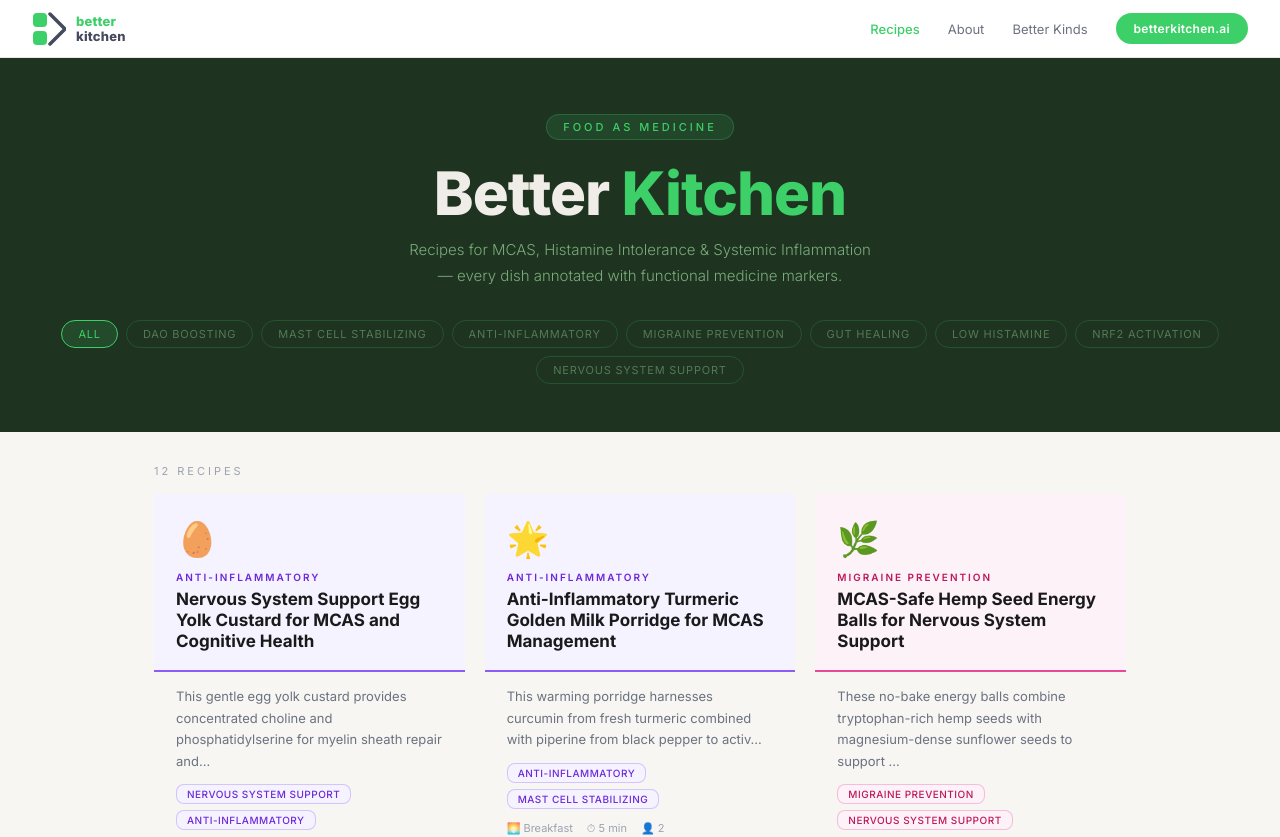
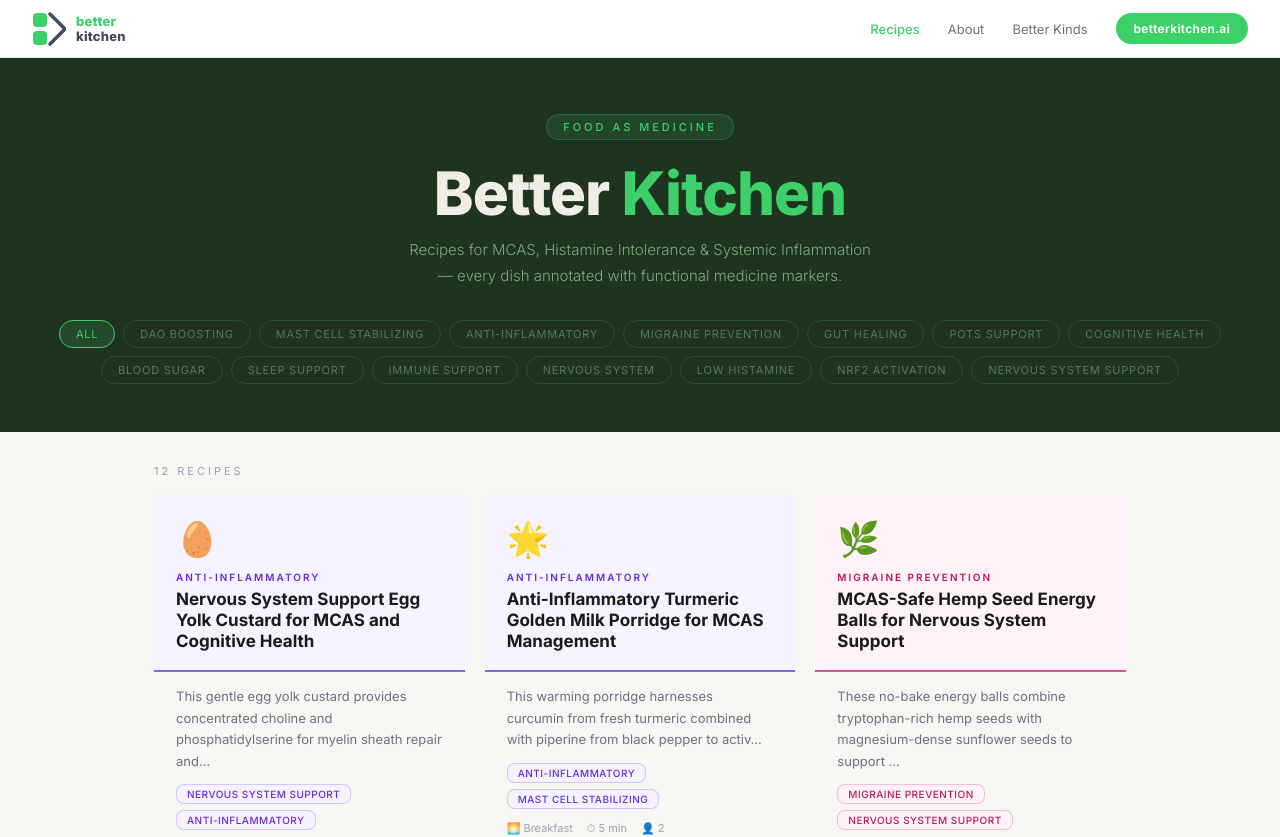
Before and after one commit to SamRadOfficial/better-kitchen, a Next.js app: page / in a window 1280 px wide. Shown: the top 837 px of the page. Built offline with nearby package versions, Linux system fonts and the light colour scheme.

Commit message:
feat: add 6 new condition categories with colours

```diff
--- a/components/RecipeDetail.js
+++ b/components/RecipeDetail.js
@@ -8,6 +8,12 @@ export const CAT = {
   'Migraine Prevention':   { bg: '#fdf2f8', accent: '#be185d', dot: '#ec4899' },
   'Gut Healing':           { bg: '#fffbeb', accent: '#b45309', dot: '#f59e0b' },
   'Anti-Inflammatory':     { bg: '#f5f3ff', accent: '#6d28d9', dot: '#8b5cf6' },
+  'POTS Support':          { bg: '#fff1f0', accent: '#c2410c', dot: '#f97316' },
+  'Cognitive Health':      { bg: '#f0f4ff', accent: '#3730a3', dot: '#6366f1' },
+  'Blood Sugar':           { bg: '#fef9ee', accent: '#92400e', dot: '#d97706' },
+  'Sleep Support':         { bg: '#f5f0ff', accent: '#6b21a8', dot: '#a855f7' },
+  'Immune Support':        { bg: '#ecfdf5', accent: '#065f46', dot: '#10b981' },
+  'Nervous System':        { bg: '#f0fafe', accent: '#0e7490', dot: '#06b6d4' },
 };
 
 export const MEAL_ICONS = {
--- a/pages/index.js
+++ b/pages/index.js
@@ -7,8 +7,14 @@ import Layout from '../components/Layout';
 import { CAT, MEAL_ICONS } from '../components/RecipeDetail';
 
 const TAGS = [
-  'All','DAO Boosting','Mast Cell Stabilizing','Anti-Inflammatory',
-  'Migraine Prevention','Gut Healing','Low Histamine','NRF2 Activation','Nervous System Support',
+  'All',
+  // Conditions
+  'DAO Boosting','Mast Cell Stabilizing','Anti-Inflammatory',
+  'Migraine Prevention','Gut Healing','POTS Support',
+  'Cognitive Health','Blood Sugar','Sleep Support',
+  'Immune Support','Nervous System',
+  // Mechanisms
+  'Low Histamine','NRF2 Activation','Nervous System Support',
 ];
 
 const PER_PAGE = 12;
```
